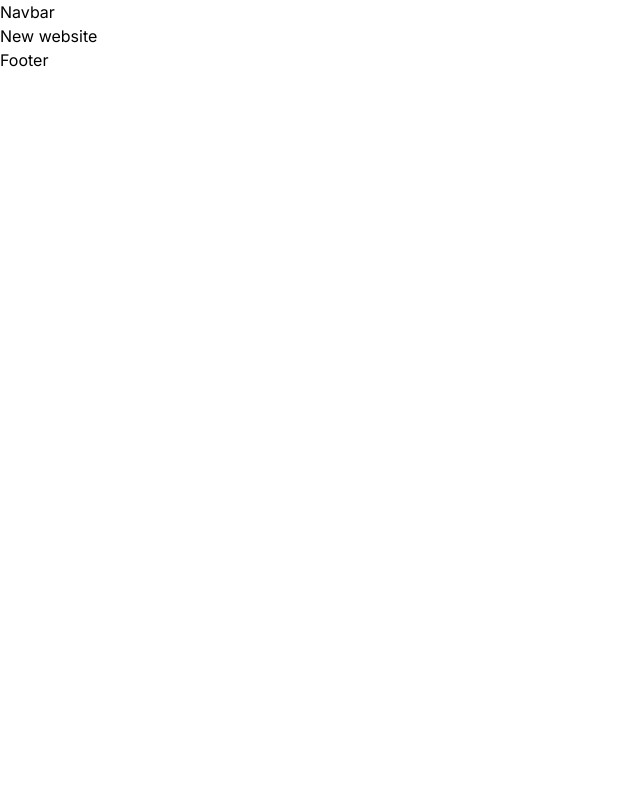
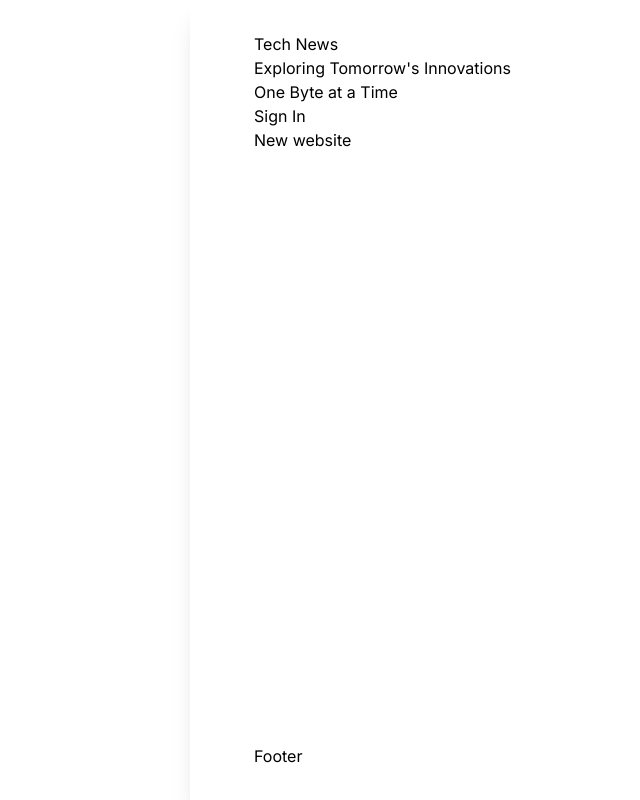
Before and after one commit to Raihanhn/Fullstack_Teach-news, a Next.js app: page / in a window 1280 px wide. Shown: the whole page, without its empty margins (0-640 px from the left). Built offline with nearby package versions, Linux system fonts and the light colour scheme.

Commit message:
layout styled

```diff
--- a/app/layout.tsx
+++ b/app/layout.tsx
@@ -18,9 +18,13 @@ export default function RootLayout({
 }) {
   return (
     <html lang="en">
-      <Navbar />
-      <body className={inter.className}>{children}</body>
-      <Footer />
+      <body className={inter.className}>
+        <div className="lg:max-w-[900px] lg:px-16 mx-auto py-8 shadow-xl min-h-screen flex flex-col px-8 ">
+          <Navbar />
+          <div className="flex-auto"> {children}</div>
+          <Footer />
+        </div>
+      </body>
     </html>
   );
 }
--- a/components/Navbar.tsx
+++ b/components/Navbar.tsx
@@ -1,5 +1,23 @@
+import Link from "next/link";
 import React from "react";
 
 export default function Navbar() {
-  return <div>Navbar</div>;
+  return (
+    <div>
+      <div className="">
+        <Link href={"/"}>
+          {" "}
+          <h1>Tech News</h1>{" "}
+        </Link>
+        <p>
+          Exploring Tomorrow&apos;s Innovations <br /> One Byte at a Time
+        </p>
+      </div>
+      <div className="">
+        <Link className="btn" href={"/sign-in"}>
+          Sign In
+        </Link>
+      </div>
+    </div>
+  );
 }
```
